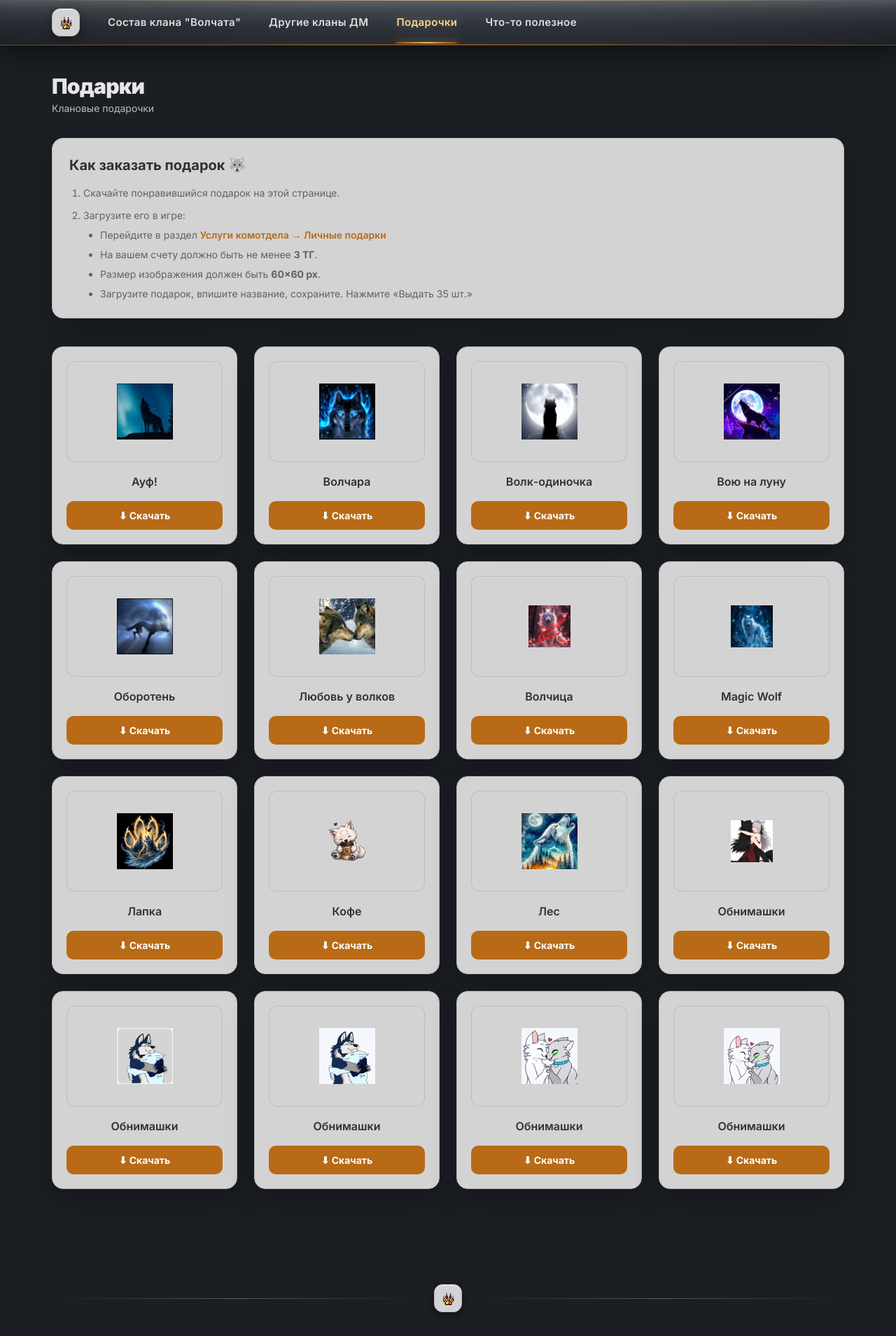
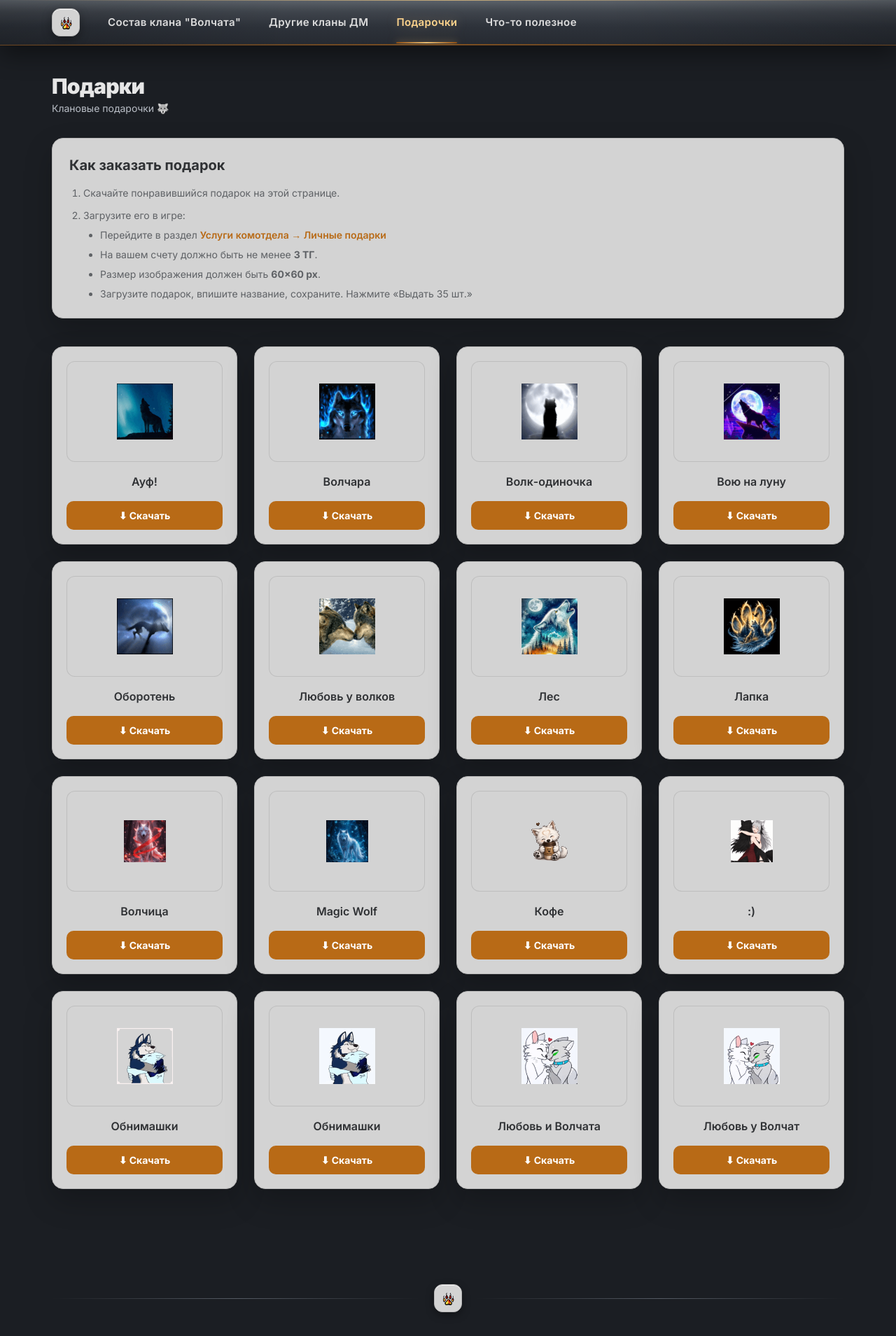
Before and after one commit to reverie-w-sh/dm-portal, a Next.js app: page /gifts in a window 1280 px wide. Shown: the top 1909 px of the page at 70% size. Built offline with nearby package versions, Linux system fonts and the light colour scheme.

Commit message:
Update page.tsx

```diff
--- a/src/app/gifts/page.tsx
+++ b/src/app/gifts/page.tsx
@@ -6,16 +6,16 @@ export default function GiftsPage() {
     { title: "Вою на луну", file: "/gifts/moon.gif" },
     { title: "Оборотень", file: "/gifts/werewolf.gif" },
     { title: "Любовь у волков", file: "/gifts/love.gif" },
+    { title: "Лес", file: "/gifts/forest.png" },
+    { title: "Лапка", file: "/gifts/lapka.gif" },
     { title: "Волчица", file: "/gifts/Volchisa.gif" },
     { title: "Magic Wolf", file: "/gifts/MagicWolf.gif" },
-    { title: "Лапка", file: "/gifts/lapka.gif" },
     { title: "Кофе", file: "/gifts/coffee.gif" },
-    { title: "Лес", file: "/gifts/forest.png" },
-    { title: "Обнимашки", file: "/gifts/hug.gif" },
+    { title: ":)", file: "/gifts/hug.gif" },
     { title: "Обнимашки", file: "/gifts/hug1.gif" },
     { title: "Обнимашки", file: "/gifts/hug2.gif" },
-    { title: "Обнимашки", file: "/gifts/hug3.gif" },
-    { title: "Обнимашки", file: "/gifts/hug4.gif" },
+    { title: "Любовь и Волчата", file: "/gifts/hug3.gif" },
+    { title: "Любовь у Волчат", file: "/gifts/hug4.gif" },
   ];
 
   return (
@@ -26,12 +26,12 @@ export default function GiftsPage() {
       </h1>
 
       <p className="text-[#b9bec6] text-sm mt-1 mb-8">
-        Клановые подарочки
+        Клановые подарочки 🐺
       </p>
 
       <div className="glass rounded-2xl p-6 mb-10">
        <h2 className="text-xl font-bold text-ink mb-4">
-  Как заказать подарок 🐺
+  Как заказать подарок
 </h2>
 
 <ol className="list-decimal ml-5 space-y-3 text-sm text-ink-dim">
```
